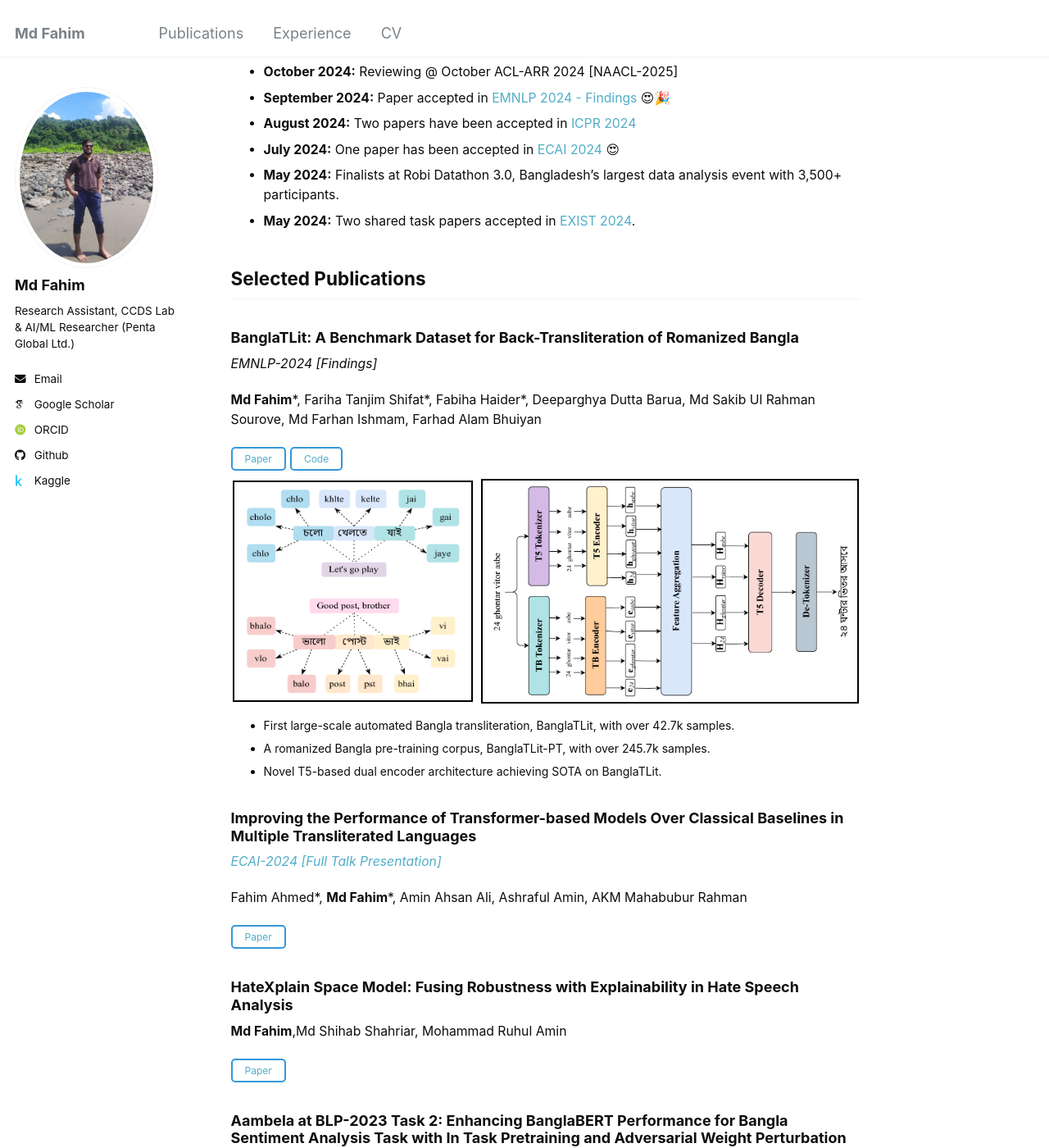
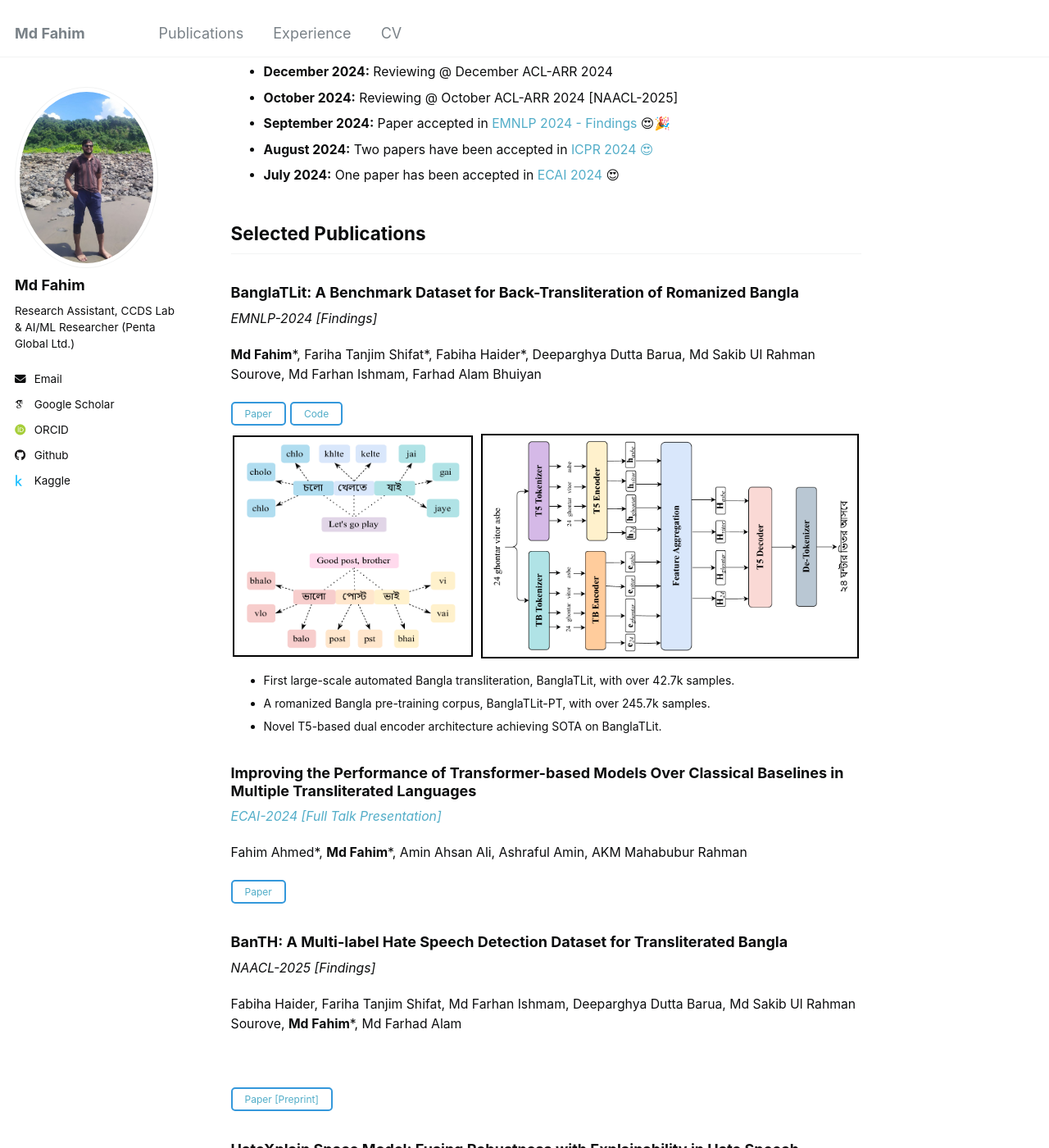
Before and after one commit to md-fahim/md-fahim.github.io, a Jekyll site: the page built from _pages/about.md, in a window 1280 px wide and 1400 px high, scrolled down 390 px. Shown: the whole window at 82% size. Built offline with Jekyll 4.4.1, drawn with Linux system fonts in a browser that asks for light colours; some web fonts are replaced.

Commit message:
naacl_update

```diff
--- a/_pages/about.md
+++ b/_pages/about.md
@@ -66,13 +66,12 @@
 </ul> -->
 
 <h2>News and Updates</h2>
+- **January 2025:** Paper accepted in <a href="https://2025.naacl.org/">NAACL 2025 - Findings</a> 😍🎉
 - **December 2024:** Reviewing @ December ACL-ARR 2024
 - **October 2024:** Reviewing @ October ACL-ARR 2024 [NAACL-2025]
 - **September 2024:** Paper accepted in <a href="https://2024.emnlp.org/">EMNLP 2024 - Findings</a> 😍🎉
-- **August 2024:** Two papers have been accepted in <a href="https://icpr2024.org/index.html">ICPR 2024</a>
+- **August 2024:** Two papers have been accepted in <a href="https://icpr2024.org/index.html">ICPR 2024 😍</a>
 - **July 2024:** One paper has been accepted in <a href="https://www.ecai2024.eu/calls/main-track">ECAI 2024</a> 😍
-- **May 2024:** Finalists at Robi Datathon 3.0, Bangladesh's largest data analysis event with 3,500+ participants.
-- **May 2024:** Two shared task papers accepted in <a href="http://nlp.uned.es/exist2024/">EXIST 2024</a>.
 <br>
 <h2>Selected Publications</h2>
 
@@ -107,6 +106,17 @@
 <body>
 <button class="transparent-button" onclick="window.location.href='https://ebooks.iospress.nl/doi/10.3233/FAIA240972'">
     <a href="https://ebooks.iospress.nl/doi/10.3233/FAIA240972">Paper</a>
+</button> </body>
+
+<h3>BanTH: A Multi-label Hate Speech Detection Dataset for Transliterated Bangla
+</h3> <i>  NAACL-2025 [Findings] </i>
+
+Fabiha Haider, Fariha Tanjim Shifat, Md Farhan Ishmam, Deeparghya Dutta Barua, Md Sakib Ul Rahman Sourove, <b>Md Fahim</b>\*, Md Farhad Alam
+
+<br>
+<body>
+<button class="transparent-button" onclick="window.location.href='https://arxiv.org/abs/2410.13281'">
+    <a href="https://arxiv.org/abs/2410.13281">Paper [Preprint]</a>
 </button> </body>
 
 
```
Also changed, not shown: _pages/publications.html (+11 -10 lines).
